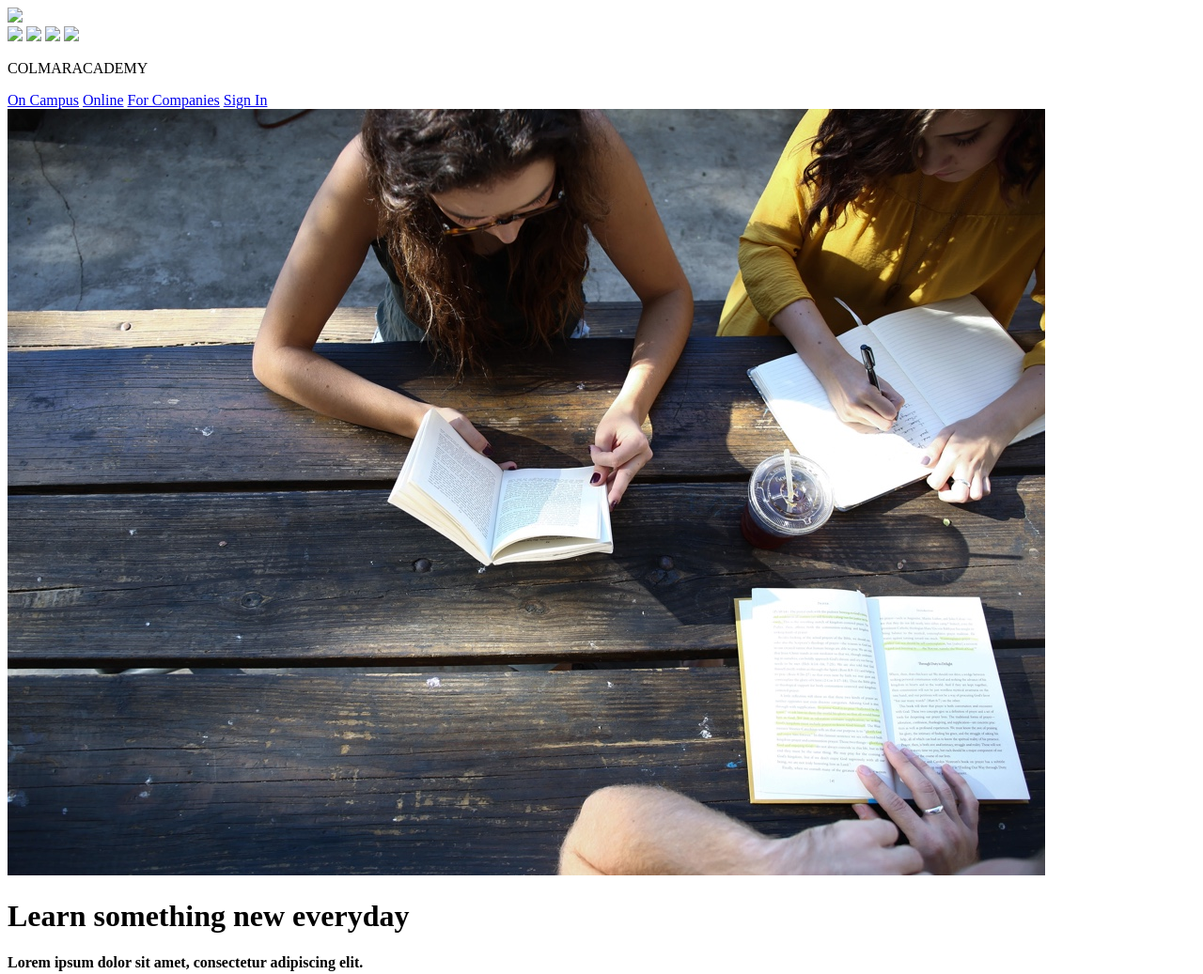
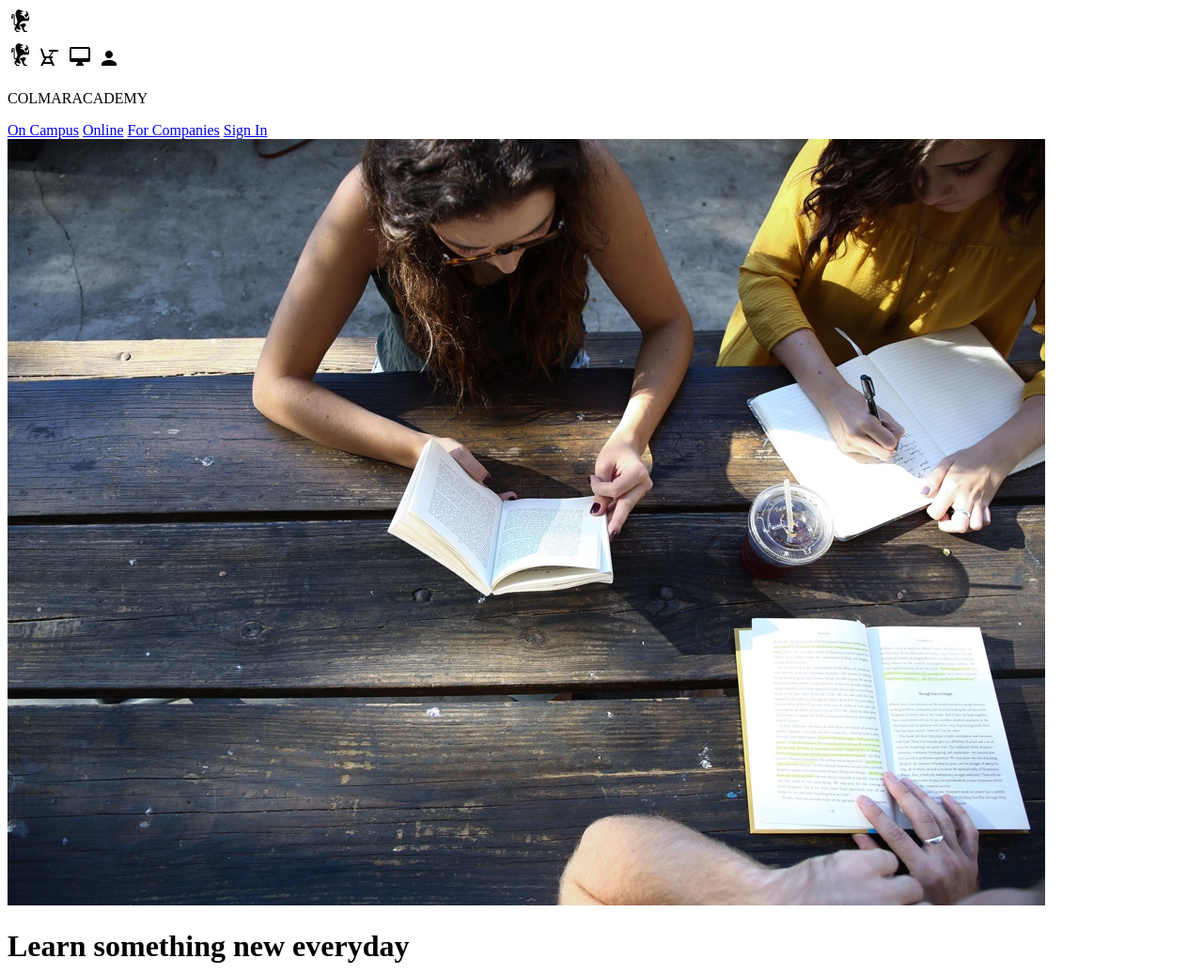
Before and after one commit to JonasHamHam/Colmar-Academy, a plain HTML site: page index.html in a window 1280 px wide. Shown: the top 1037 px of the page at 94% size. Drawn offline with Linux system fonts and the light colour scheme; the site is published under a folder, as on GitHub Pages, so addresses that start at the root find nothing.

Commit message:
viewport

```diff
--- a/index.html
+++ b/index.html
@@ -3,6 +3,7 @@
     <link rel="stylesheet" type="style/css" href="resources/css/style.css">
     <title>Colmar Academy</title>
     <meta charset="utf-8">
+    <meta name="viewport" content="width=device-width, initial-scale=1.0">
 </head>
 
 <body>
@@ -10,12 +11,12 @@
 <!--Header-->
 
     <header>
-        <img class="colmarlogo" src="/resources/images/ic-logo.svg">
+        <img class="colmarlogo" src="resources/images/ic-logo.svg">
         <div class="navigationmobile">
-            <img class="mobil" src="/resources/images/ic-logo.svg">
-            <img class="mobil" src="/resources/images/ic-on-campus.svg">
-            <img class="mobil" src="/resources/images/ic-online.svg">
-            <img class="mobil" src="/resources/images/ic-login.svg">
+            <img class="mobil" src="resources/images/ic-logo.svg">
+            <img class="mobil" src="resources/images/ic-on-campus.svg">
+            <img class="mobil" src="resources/images/ic-online.svg">
+            <img class="mobil" src="resources/images/ic-login.svg">
         </div>
         <p class="colmar"><span>COLMAR</span>ACADEMY</p>
         <nav class="navigation">
```
